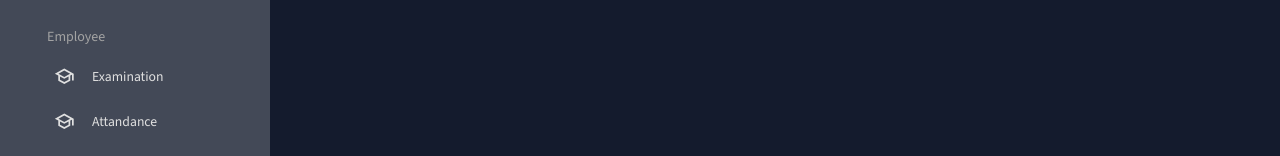
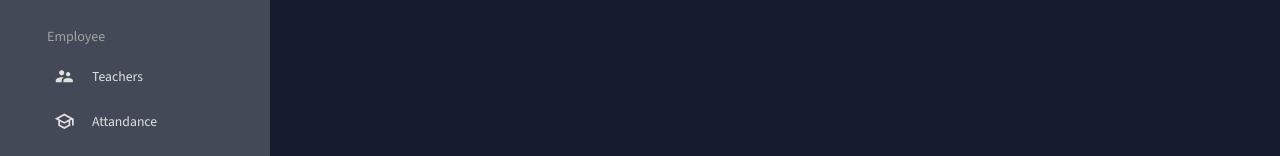
Before and after one commit to manish7479dlp/Dashboard, a React (Create React App) app: page / in a window 1280 px wide. Shown: the part 527-683 px from the top of the page. Built offline with nearby package versions, Linux system fonts and the light colour scheme.

Commit message:
add: new icons

```diff
--- a/src/assets/data.js
+++ b/src/assets/data.js
@@ -3,6 +3,7 @@ import QuizIcon from '@mui/icons-material/Quiz';
 // import Diversity3Icon from '@mui/icons-material/Diversity3';
 import CurrencyRupeeIcon from '@mui/icons-material/CurrencyRupee';
 import LibraryBooksIcon from '@mui/icons-material/LibraryBooks';
+import SupervisorAccountIcon from '@mui/icons-material/SupervisorAccount';
 export  const DATA = [
   {
     title: "Student",
@@ -33,9 +34,9 @@ export  const DATA = [
     title: "Employee",
     subSection: [
       {
-        title: "Examination",
-        to:"/exam",
-        icon: <SchoolOutlinedIcon />,
+        title: "Teachers",
+        to:"/contact",
+        icon: <SupervisorAccountIcon />,
       },
       {
         title: "Attandance",
```
